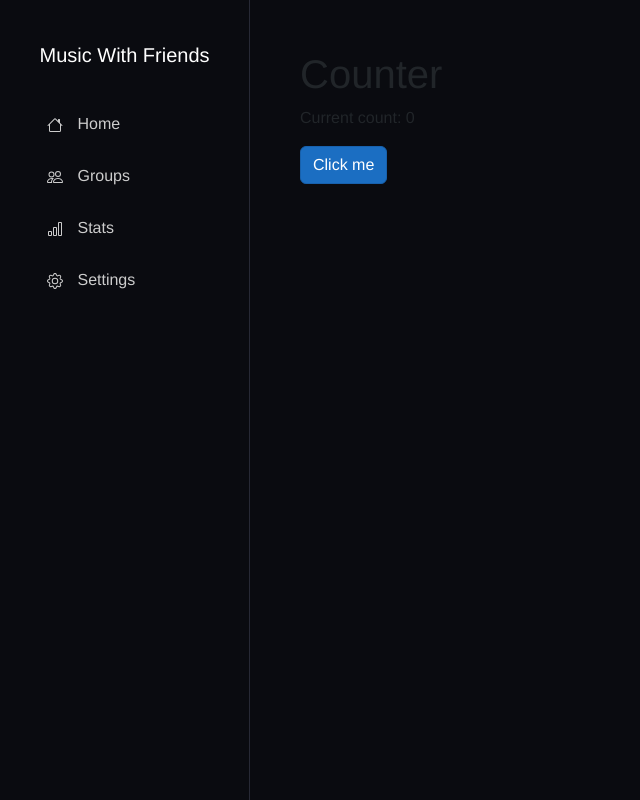
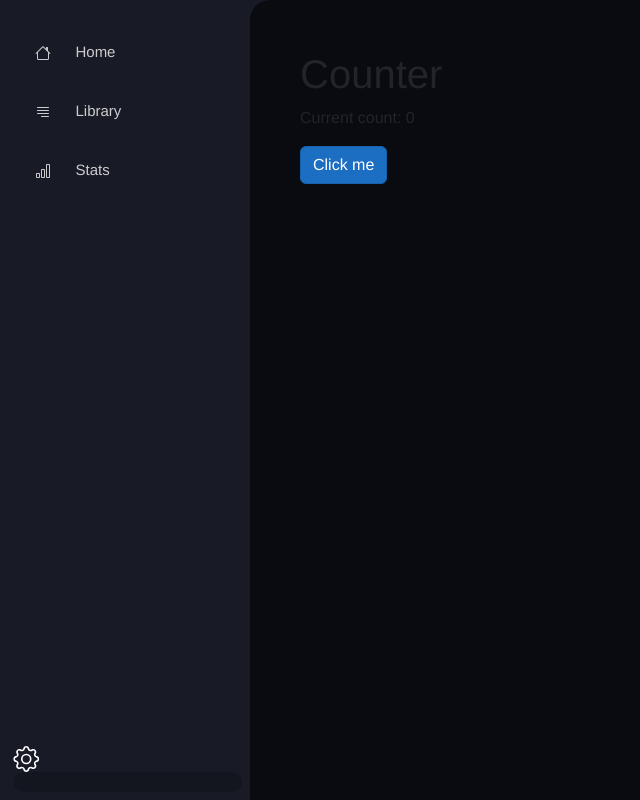
Before and after one commit to ohboundless/ProLauncher, an ASP.NET Core app: page /counter in a window 1280 px wide. Shown: the whole page, without its empty margins (0-640 px from the left). Run offline with ASP.NET Core 8, Linux system fonts and the light colour scheme; style sheets or scripts are compiled from the project's sources.

Commit message:
Good colors

```diff
--- a/Boundless.Blazor/Layout/MainLayout.razor
+++ b/Boundless.Blazor/Layout/MainLayout.razor
@@ -2,7 +2,7 @@
 <div class="page" >
     <NavMenu/>
 
-    <div id="main" style="width: calc(100vw - 250px); left: 250px; position: fixed; height: 100vh;">
+    <div id="main" style="width: calc(100vw - 250px); left: 250px; position: fixed; height: 100vh; border-top-left-radius: 20px; background: #0a0b10;">
         <main style="margin: 50px; position: relative; width: 100%; height: 100%; overflow-x: hidden; overflow-y: auto">
             @Body
         </main>
--- a/Boundless.Blazor/Layout/MainLayout.razor.css
+++ b/Boundless.Blazor/Layout/MainLayout.razor.css
@@ -2,7 +2,7 @@
     position: relative;
     display: flex;
     flex-direction: column;
-    background: #0a0b10;
+    background: #181b25;
 }
 
 main {
--- a/Boundless.Blazor/Layout/NavMenu.razor
+++ b/Boundless.Blazor/Layout/NavMenu.razor
@@ -1,12 +1,6 @@
 @inject NavigationManager Navigation
 
 <nav class="sidebar">
-    <div id="sidebar-toggle" onmouseup="ToggleMenu()">
-        <svg xmlns="http://www.w3.org/2000/svg" width="40" height="40" fill="white" class="bi bi-list" viewBox="0 0 16 16">
-            <path fill-rule="evenodd" d="M2.5 12a.5.5 0 0 1 .5-.5h10a.5.5 0 0 1 0 1H3a.5.5 0 0 1-.5-.5m0-4a.5.5 0 0 1 .5-.5h10a.5.5 0 0 1 0 1H3a.5.5 0 0 1-.5-.5m0-4a.5.5 0 0 1 .5-.5h10a.5.5 0 0 1 0 1H3a.5.5 0 0 1-.5-.5"/>
-        </svg>
-    </div>
-    <div class="logo">Music With Friends</div>
     <ul class="nav-links">
         <li>
             <a href="#" id="home">
@@ -17,11 +11,11 @@
             </a>
         </li>
         <li>
-            <a href="/groups" id="groups">
-                <svg xmlns="http://www.w3.org/2000/svg" width="16" height="16" fill="currentColor" class="bi bi-people" viewBox="0 0 16 16">
-                    <path d="M15 14s1 0 1-1-1-4-5-4-5 3-5 4 1 1 1 1zm-7.978-1L7 12.996c.001-.264.167-1.03.76-1.72C8.312 10.629 9.282 10 11 10c1.717 0 2.687.63 3.24 1.276.593.69.758 1.457.76 1.72l-.008.002-.014.002zM11 7a2 2 0 1 0 0-4 2 2 0 0 0 0 4m3-2a3 3 0 1 1-6 0 3 3 0 0 1 6 0M6.936 9.28a6 6 0 0 0-1.23-.247A7 7 0 0 0 5 9c-4 0-5 3-5 4q0 1 1 1h4.216A2.24 2.24 0 0 1 5 13c0-1.01.377-2.042 1.09-2.904.243-.294.526-.569.846-.816M4.92 10A5.5 5.5 0 0 0 4 13H1c0-.26.164-1.03.76-1.724.545-.636 1.492-1.256 3.16-1.275ZM1.5 5.5a3 3 0 1 1 6 0 3 3 0 0 1-6 0m3-2a2 2 0 1 0 0 4 2 2 0 0 0 0-4"/>
+            <a href="/library" id="library">
+                <svg xmlns="http://www.w3.org/2000/svg" width="16" height="16" fill="currentColor" class="bi bi-justify-right" viewBox="0 0 16 16">
+                    <path fill-rule="evenodd" d="M6 12.5a.5.5 0 0 1 .5-.5h7a.5.5 0 0 1 0 1h-7a.5.5 0 0 1-.5-.5m-4-3a.5.5 0 0 1 .5-.5h11a.5.5 0 0 1 0 1h-11a.5.5 0 0 1-.5-.5m0-3a.5.5 0 0 1 .5-.5h11a.5.5 0 0 1 0 1h-11a.5.5 0 0 1-.5-.5m0-3a.5.5 0 0 1 .5-.5h11a.5.5 0 0 1 0 1h-11a.5.5 0 0 1-.5-.5"/>
                 </svg>
-                <span>Groups</span>
+                <span>Library</span>
             </a>
         </li>
         <li>
@@ -32,17 +26,15 @@
                 <span>Stats</span>
             </a>
         </li>
-        <li>
-            <a href="/settings" id="settings">
-                <svg xmlns="http://www.w3.org/2000/svg" width="16" height="16" fill="currentColor" class="bi bi-gear" viewBox="0 0 16 16">
+    </ul>
+    <div class="bottom-bar" style="bottom: 1%; position: absolute; width: 90%; left: 50%; transform: translateX(-50%); ">
+        <svg xmlns="http://www.w3.org/2000/svg" width="26" height="26" fill="white" class="bi bi-gear" viewBox="0 0 16 16">
             <path d="M8 4.754a3.246 3.246 0 1 0 0 6.492 3.246 3.246 0 0 0 0-6.492M5.754 8a2.246 2.246 0 1 1 4.492 0 2.246 2.246 0 0 1-4.492 0"/>
             <path d="M9.796 1.343c-.527-1.79-3.065-1.79-3.592 0l-.094.319a.873.873 0 0 1-1.255.52l-.292-.16c-1.64-.892-3.433.902-2.54 2.541l.159.292a.873.873 0 0 1-.52 1.255l-.319.094c-1.79.527-1.79 3.065 0 3.592l.319.094a.873.873 0 0 1 .52 1.255l-.16.292c-.892 1.64.901 3.434 2.541 2.54l.292-.159a.873.873 0 0 1 1.255.52l.094.319c.527 1.79 3.065 1.79 3.592 0l.094-.319a.873.873 0 0 1 1.255-.52l.292.16c1.64.893 3.434-.902 2.54-2.541l-.159-.292a.873.873 0 0 1 .52-1.255l.319-.094c1.79-.527 1.79-3.065 0-3.592l-.319-.094a.873.873 0 0 1-.52-1.255l.16-.292c.893-1.64-.902-3.433-2.541-2.54l-.292.159a.873.873 0 0 1-1.255-.52zm-2.633.283c.246-.835 1.428-.835 1.674 0l.094.319a1.873 1.873 0 0 0 2.693 1.115l.291-.16c.764-.415 1.6.42 1.184 1.185l-.159.292a1.873 1.873 0 0 0 1.116 2.692l.318.094c.835.246.835 1.428 0 1.674l-.319.094a1.873 1.873 0 0 0-1.115 2.693l.16.291c.415.764-.42 1.6-1.185 1.184l-.291-.159a1.873 1.873 0 0 0-2.693 1.116l-.094.318c-.246.835-1.428.835-1.674 0l-.094-.319a1.873 1.873 0 0 0-2.692-1.115l-.292.16c-.764.415-1.6-.42-1.184-1.185l.159-.291A1.873 1.873 0 0 0 1.945 8.93l-.319-.094c-.835-.246-.835-1.428 0-1.674l.319-.094A1.873 1.873 0 0 0 3.06 4.377l-.16-.292c-.415-.764.42-1.6 1.185-1.184l.292.159a1.873 1.873 0 0 0 2.692-1.115z"/>
         </svg>
-                <span>Settings</span></a>
-        </li>
-    </ul>
-    @*<div class="login-status" style="bottom: 1%; position: absolute; width: 90%; left: 50%; transform: translateX(-50%); padding: 10px 20px; background: rgb(0,0,0,.2); border-radius: 15px;">
-        @if (Account == null)
+
+        <div class="login-status" style="padding: 10px 20px; background: rgb(0,0,0,.2); border-radius: 15px;">
+            @*@if (Account == null)
             {
                 <button style="background: #3886c9; border: none; color: white; width: 90%; margin-left: 50%; transform: translateX(-50%); padding: 9px 18px; font-size: 15px; border-radius: 4px;" @onclick="() => _showLogin = true">Login</button>
                 <svg xmlns="http://www.w3.org/2000/svg" width="30" height="30" fill="white" class="bi bi-person" viewBox="0 0 16 16" style="top: 48%; left: 50%; transform: translate(-50%, -50%); position: absolute; display: none" @onclick="() => _showLogin = true">
@@ -56,8 +48,9 @@
                     <button style="background: transparent; box-shadow: inset 0 0 0 1px #f54542; border: none; color: white; padding: 5px 8px; font-size: 12px; border-radius: 4px; margin-left: 4px;" @onclick="() => _showLogoutModal = true">Sign out</button>
                 </div>
                 <span style="color: white;">logged in as @(Account.Username)</span>
-        }
-    </div>*@
+            }*@
+        </div>
+    </div>
 </nav>
 
 <script>
--- a/Boundless.Blazor/Layout/NavMenu.razor.css
+++ b/Boundless.Blazor/Layout/NavMenu.razor.css
@@ -1,11 +1,11 @@
 .sidebar {
-    width: 250px;
+    width: 255px;
     height: 100vh;
     padding-top: 20px;
     position: sticky;
     left: 0;
     top: 0;
-    border-right: 1px solid #272935;
+    background: #181b25;
 }
 
 .logo {
@@ -21,8 +21,16 @@
     padding: 0;
 }
 
+.nav-links li span {
+    font-size: 15px;
+    margin-left: 10px;
+}
+
 .nav-links li {
-    margin: 0 15px;
+    margin: 5px 15px;
+    padding: 15px 20px;
+    transition: 0.2s;
+    border-radius: 10px;
 }
 
 .nav-links a {
@@ -30,20 +38,17 @@
     text-decoration: none;
     color: #ccc;
     font-size: 16px;
-    padding: 12px 22px;
     border-radius: 5px;
-    transition: 0.3s;
-    margin: 4px 10px;
 }
 
-.nav-links a:hover {
-    background: #272935;
+.nav-links li:hover {
+    background: #2b2e42;
     color: #fff;
 }
 
 /* Active Page Highlight */
 .nav-links .active {
-    background: #181b25;
+    background: #2b2e42;
     color: #fff!important;
 }
 
```
Also changed, not shown: Boundless.Desktop/MainWindow.xaml.cs (+1 -49 lines), 1 other file. Lines whose indentation alone changed are shown as unchanged.
